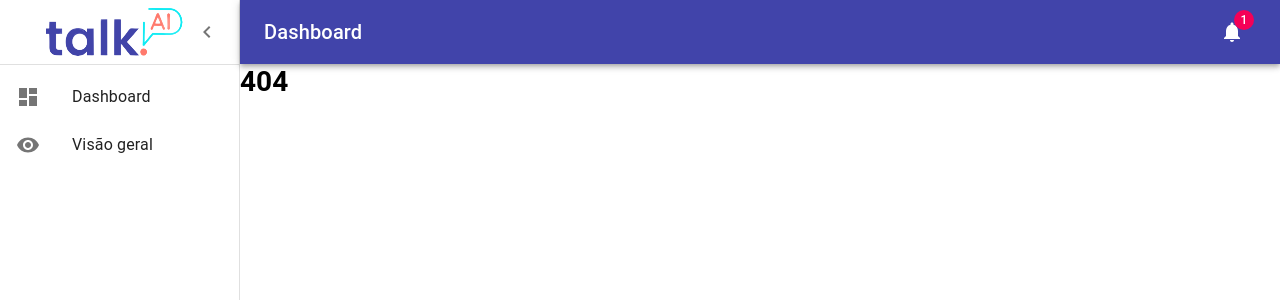
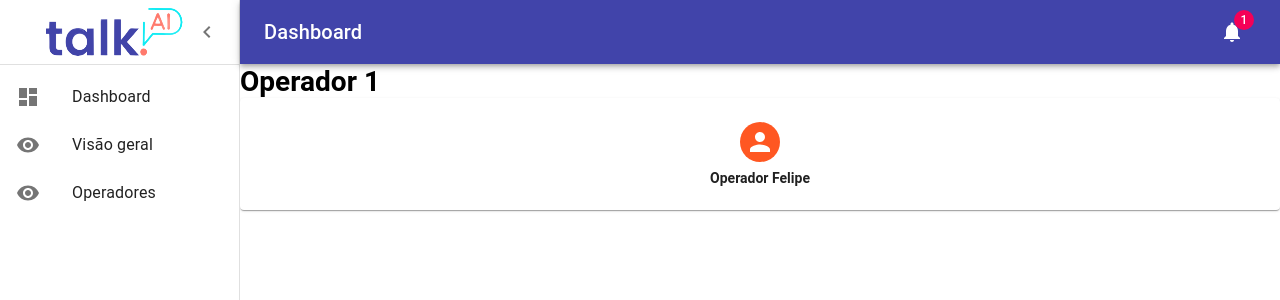
Before and after one commit to Arthurgallina1/talkai-dashboard, a React (Create React App) app: page /operadores/1 in a window 1280 px wide. Before the commit this address had no page. Shown: the top 300 px of the page. Built offline with nearby package versions, Linux system fonts and the light colour scheme; what react-fusioncharts would draw is missing.

Commit message:
add operador routes

```diff
--- a/package.json
+++ b/package.json
@@ -8,12 +8,14 @@
     "@testing-library/jest-dom": "^5.11.4",
     "@testing-library/react": "^11.1.0",
     "@testing-library/user-event": "^12.1.10",
+    "axios": "^0.21.1",
     "clsx": "^1.1.1",
     "fusioncharts": "^3.17.0",
     "history": "4.10.1",
     "react": "^17.0.2",
     "react-dom": "^17.0.2",
     "react-fusioncharts": "^3.1.2",
+    "react-loading": "^2.0.3",
     "react-router-dom": "^5.2.0",
     "react-scripts": "4.0.3",
     "styled-components": "^5.3.0",
--- /dev/null
+++ b/src/components/commom/Avatar.js
@@ -0,0 +1,27 @@
+import React from 'react'
+import { makeStyles } from '@material-ui/core/styles'
+import Avatar from '@material-ui/core/Avatar'
+import { deepOrange } from '@material-ui/core/colors'
+
+const useStyles = makeStyles((theme) => ({
+  root: {
+    display: 'flex',
+    '& > *': {
+      margin: theme.spacing(1)
+    }
+  },
+  orange: {
+    color: theme.palette.getContrastText(deepOrange[500]),
+    backgroundColor: deepOrange[500]
+  }
+}))
+
+export default function LetterAvatars({ initialLetter }) {
+  const classes = useStyles()
+
+  return (
+    <div className={classes.root}>
+      <Avatar className={classes.orange}>{initialLetter}</Avatar>
+    </div>
+  )
+}
--- /dev/null
+++ b/src/components/commom/Card.js
@@ -0,0 +1,34 @@
+import React from 'react'
+import { makeStyles } from '@material-ui/core/styles'
+import Card from '@material-ui/core/Card'
+import CardContent from '@material-ui/core/CardContent'
+
+const useStyles = makeStyles({
+  root: {
+    minWidth: 275
+  },
+  bullet: {
+    display: 'inline-block',
+    margin: '0 2px',
+    transform: 'scale(0.8)'
+  },
+  title: {
+    fontSize: 14
+  },
+  pos: {
+    marginBottom: 12
+  }
+})
+
+export default function SimpleCard({ children }) {
+  const classes = useStyles()
+
+  return (
+    <Card className={classes.root}>
+      <CardContent>{children}</CardContent>
+      {/* <CardActions>
+        <Button size="small">Learn More</Button>
+      </CardActions> */}
+    </Card>
+  )
+}
--- /dev/null
+++ b/src/components/commom/Loading.js
@@ -0,0 +1,13 @@
+import React from 'react'
+import ReactLoading from 'react-loading'
+
+export default function Loading({
+  type = 'spin',
+  color = '#4144AA',
+  height = 50,
+  width = 50
+}) {
+  return (
+    <ReactLoading type={type} color={color} height={height} width={width} />
+  )
+}
--- a/src/components/commom/NavBar.js
+++ b/src/components/commom/NavBar.js
@@ -184,6 +184,7 @@ export const mainListItems = (
       </ListItemIcon>
       <ListItemText primary="Dashboard" />
     </ListItem>
+
     <ListItem
       button
       onClick={() => {
@@ -194,6 +195,17 @@ export const mainListItems = (
         <Visibility />
       </ListItemIcon>
       <ListItemText primary="Visão geral" />
+    </ListItem>
+    <ListItem
+      button
+      onClick={() => {
+        history.push('/operadores')
+      }}
+    >
+      <ListItemIcon>
+        <Visibility />
+      </ListItemIcon>
+      <ListItemText primary="Operadores" />
     </ListItem>
     {/* <ListItem button>
       <ListItemIcon>
--- /dev/null
+++ b/src/components/commom/Text.js
@@ -0,0 +1,5 @@
+import React from 'react'
+
+export default function Text() {
+  return <div></div>
+}
--- /dev/null
+++ b/src/hooks/useFetch.js
@@ -0,0 +1,18 @@
+import { useState, useEffect } from 'react'
+
+export default function useFetch(url, options) {
+  const [response, setResponse] = useState(null)
+  const [loading, setLoading] = useState(true)
+
+  useEffect(() => {
+    ;(async () => {
+      const res = await fetch(url, options)
+      const json = await res.json()
+      setResponse(json)
+      setLoading(false)
+      console.log('api fetched')
+    })()
+  }, [url, options])
+
+  return [loading, response]
+}
--- a/src/pages/Geral.js
+++ b/src/pages/Geral.js
@@ -1,16 +1,39 @@
-import React from 'react'
+import React, { useState, useEffect } from 'react'
 import { Container, Grid, Paper } from '@material-ui/core'
 import Tabela from 'components/VisaoGeral/Tabela'
+import Loading from 'components/commom/Loading'
+import { getVisaoGeralData } from 'services/api'
 
 export default function Geral() {
+  const [generalTableData, setGeneralTableData] = useState({})
+  const [loading, setLoading] = useState(false)
+  // const [error, setError] = useState('')
+
+  useEffect(() => {
+    const fetchData = async () => {
+      try {
+        const response = await getVisaoGeralData()
+        console.debug('data', response)
+        setGeneralTableData(response)
+        setLoading(false)
+      } catch (err) {
+        setLoading(false)
+      }
+    }
+    fetchData()
+  }, [])
   return (
     <Container maxWidth="lg">
       <Grid container spacing={3}>
-        <Grid item xs={12}>
-          <Paper>
-            <Tabela />
-          </Paper>
-        </Grid>
+        {loading ? (
+          <Loading />
+        ) : (
+          <Grid item xs={12}>
+            <Paper>
+              <Tabela data={generalTableData} />
+            </Paper>
+          </Grid>
+        )}
       </Grid>
     </Container>
   )
--- /dev/null
+++ b/src/pages/Operador.js
@@ -0,0 +1,24 @@
+import React from 'react'
+import { useParams } from 'react-router-dom'
+import { Grid } from '@material-ui/core'
+import Card from 'components/commom/Card'
+import Avatar from 'components/commom/Avatar'
+// import useFetch from 'hooks/useFetch'
+
+export default function Operador() {
+  const { operatorId } = useParams()
+
+  //   const [response, loading] = useFetch('/123')
+
+  return (
+    <div>
+      <h1>Operador {operatorId} </h1>
+      <Card>
+        <Grid container direction="column" alignItems="center">
+          <Avatar />
+          <h4>Operador Felipe</h4>
+        </Grid>
+      </Card>
+    </div>
+  )
+}
--- /dev/null
+++ b/src/pages/Operadores.js
@@ -0,0 +1,22 @@
+import React from 'react'
+import { Link } from 'react-router-dom'
+
+export default function Operadores() {
+  return (
+    <div>
+      <h1>operadores</h1>
+
+      <Link to={`/operadores/${213}`}>
+        <div>
+          <h4>Operador 213</h4>
+        </div>
+      </Link>
+
+      <Link to={`/operadores/${500}`}>
+        <div>
+          <h4>Operador 500</h4>
+        </div>
+      </Link>
+    </div>
+  )
+}
--- a/src/routes/index.js
+++ b/src/routes/index.js
@@ -4,6 +4,8 @@ import Route from './Route'
 
 import Dashboard from 'pages/Dashboard'
 import Geral from 'pages/Geral'
+import Operador from 'pages/Operador'
+import Operadores from 'pages/Operadores'
 // import SignUp from '../pages/SignUp';
 
 export default function Routes() {
@@ -13,6 +15,8 @@ export default function Routes() {
         <Route path="/" exact component={Dashboard} />
         <Route path="/geral" exact component={Geral} />
         {/* <Route path="/register" exact component={SignUp} /> */}
+        <Route path="/operadores" exact component={Operadores} />
+        <Route path="/operadores/:operatorId" component={Operador} />
         <Route path="/" component={() => <h1>404</h1>} />
       </Switch>
     </div>
--- /dev/null
+++ b/src/services/api.js
@@ -0,0 +1,18 @@
+import axios from 'axios'
+
+const api = axios.create({
+  // baseURL: 'https://ec2-3-132-213-109.us-east-2.compute.amazonaws.com:8000',
+  baseURL: 'http://192.168.178.173:5000'
+  // baseURL: 'https://rate-backend.herokuapp.com',
+})
+
+export default api
+
+export const getVisaoGeralData = async () => {
+  try {
+    const response = await api.get('/stats/general')
+    return { data: response.data, success: true }
+  } catch (err) {
+    return { success: false }
+  }
+}
```
Also changed, not shown: 1 other file (tests, documents, lock files or other folders).
